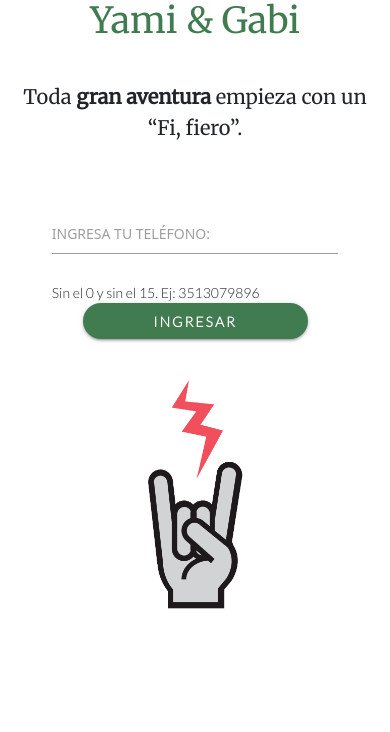
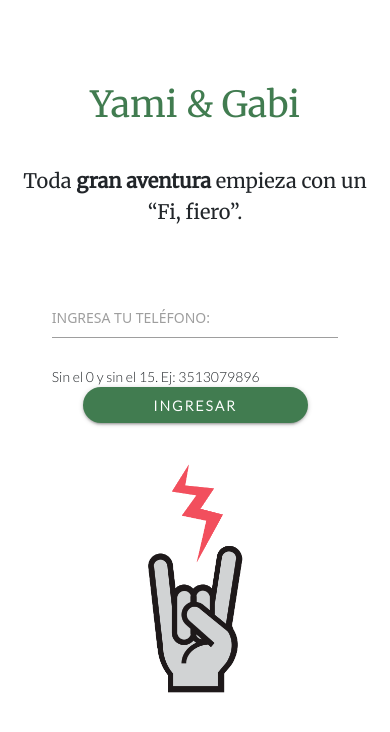
Before and after one commit to gabiwassan/the-casorio, a React (Create React App) app in the folder client/: page / in a window 390 px wide. Shown: the top 732 px of the page. Built offline with nearby package versions, Linux system fonts and the light colour scheme.

Commit message:
Fixed styles and refactor components.

```diff
--- a/client/src/components/auth/Login.css
+++ b/client/src/components/auth/Login.css
@@ -75,7 +75,7 @@
   line-height: 18rem;
 }
 
-.header-space {
+.header-space-login {
   height: 18rem;
 }
 
@@ -84,7 +84,7 @@
     line-height: 15rem;
   }
 
-  .header-space {
+  .header-space-login {
     height: 15rem;
   }
 }
@@ -94,7 +94,7 @@
     line-height: 12rem;
   }
 
-  .header-space {
+  .header-space-login {
     height: 12rem;
   }
 }
@@ -104,7 +104,7 @@
     line-height: 10rem;
   }
 
-  .header-space {
+  .header-space-login {
     height: 10rem;
   }
 }
@@ -114,7 +114,7 @@
     line-height: 7rem;
   }
 
-  .header-space {
+  .header-space-login {
     height: 7rem;
   }
 }
--- a/client/src/components/auth/Login.js
+++ b/client/src/components/auth/Login.js
@@ -63,7 +63,7 @@ class Login extends Component {
 
     return (
       <div className="">
-        <div className="container header-space" />
+        <div className="container header-space-login" />
         <div className="row">
           <h1 className="col s12 header-text">Yami & Gabi</h1>
         </div>
--- a/client/src/components/sections/Confirmation/Confirmation.js
+++ b/client/src/components/sections/Confirmation/Confirmation.js
@@ -1,10 +1,10 @@
 import React from 'react';
 import './../MapStyles.css';
 import './Confirmation.css';
-import { MapHeader } from '../MapHeader';
 import ImageFooter from '../../layout/ImageFooter';
 import { connect } from 'react-redux';
 import { logoutUser } from '../../../actions/authActions';
+import MapHeader from '../MapHeader';
 
 const Confirmation = (props) => {
   const { card } = props.auth.user;
@@ -48,7 +48,7 @@ const Confirmation = (props) => {
                 </p>
                 <div className="row">
                   <div className="input-field col s12">
-                    <textarea id="textarea1" className="materialize-textarea"/>
+                    <textarea id="textarea1" className="materialize-textarea" />
                     <label for="textarea1">Déjanos un mensaje...</label>
                   </div>
                 </div>
--- a/client/src/components/sections/MapHeader.js
+++ b/client/src/components/sections/MapHeader.js
@@ -1,9 +1,8 @@
-import React, { Component } from 'react';
+import React from 'react';
 import { Link } from 'react-router-dom';
 import './MapStyles.css';
 
-class MapHeader extends Component {
-  render() {
+const MapHeader = () => {
   return (
     <div>
       <div className="row my-4 home-padding">
@@ -16,7 +15,6 @@ class MapHeader extends Component {
       </div>
     </div>
   );
-  }
-}
+};
 
-export { MapHeader };
+export default MapHeader;
--- a/client/src/components/sections/Party/PartyMap.js
+++ b/client/src/components/sections/Party/PartyMap.js
@@ -1,7 +1,7 @@
 import React from 'react';
 import './../MapStyles.css';
-import { MapHeader } from './../MapHeader';
 import ImageFooter from '../../layout/ImageFooter';
+import MapHeader from '../MapHeader';
 
 const PartyMap = () => {
   return (
--- a/client/src/components/sections/Payment/Payment.js
+++ b/client/src/components/sections/Payment/Payment.js
@@ -1,10 +1,10 @@
 import React from 'react';
 import './../MapStyles.css';
 import './Payment.css';
-import { MapHeader } from './../MapHeader';
 import ImageFooter from '../../layout/ImageFooter';
 import { connect } from 'react-redux';
 import { logoutUser } from '../../../actions/authActions';
+import MapHeader from "../MapHeader";
 
 const Payment = (props) => {
   const { card } = props.auth.user;
@@ -23,7 +23,7 @@ const Payment = (props) => {
             <div className="vertical-space" />
           </div>
 
-          <div clasName="row">
+          <div className="row">
             <div className="col m12 s12 card m6">
               <h2 className="text-header-card">Formas de pago</h2>
               <p className="text center">
```
Also changed, not shown: client/src/components/sections/Faqs/Faqs.js (+2 -5 lines). Lines whose indentation alone changed are shown as unchanged.
